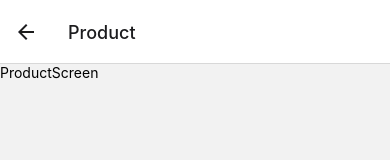
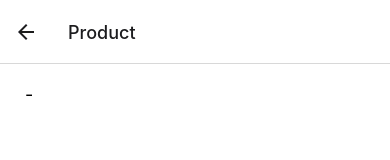
Before and after one commit to emanuelhardwell/NavigationApp, a React Native app: screen /Product in a window 390 px wide. Shown: the top 160 px of the page. Built offline with nearby package versions, Linux system fonts and the light colour scheme.

Commit message:
feat: Send arguments between screens

```diff
--- a/src/presentation/screens/products/ProductScreen.tsx
+++ b/src/presentation/screens/products/ProductScreen.tsx
@@ -1,9 +1,24 @@
+import {RouteProp, useNavigation, useRoute} from '@react-navigation/native';
 import {Text, View} from 'react-native';
+import {RootStackParams} from '../../routes/StackNavigator';
+import {globalStyles} from '../../theme/theme';
+import {useEffect} from 'react';
 
 export const ProductScreen = () => {
+  // const navigation = useNavigation<NavigationProp<RootStackParams>>();
+  const navigation = useNavigation();
+
+  const params = useRoute<RouteProp<RootStackParams, 'Product'>>().params;
+
+  useEffect(() => {
+    navigation.setOptions({title: params?.name});
+  }, []);
+
   return (
-    <View>
-      <Text>ProductScreen</Text>
+    <View style={globalStyles.container}>
+      <Text style={{fontSize: 18}}>
+        {params?.id} - {params?.name}
+      </Text>
     </View>
   );
 };
```
